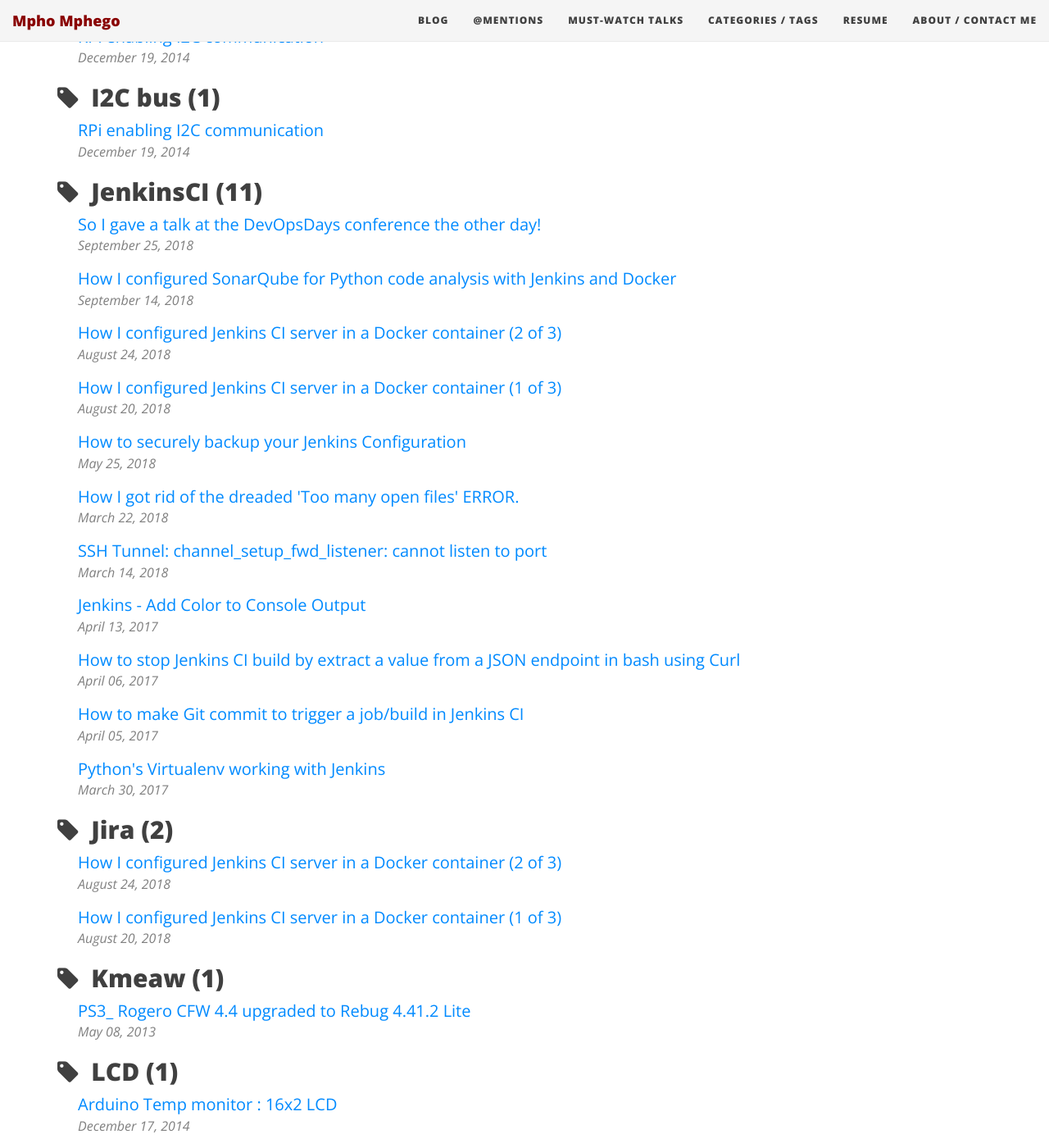
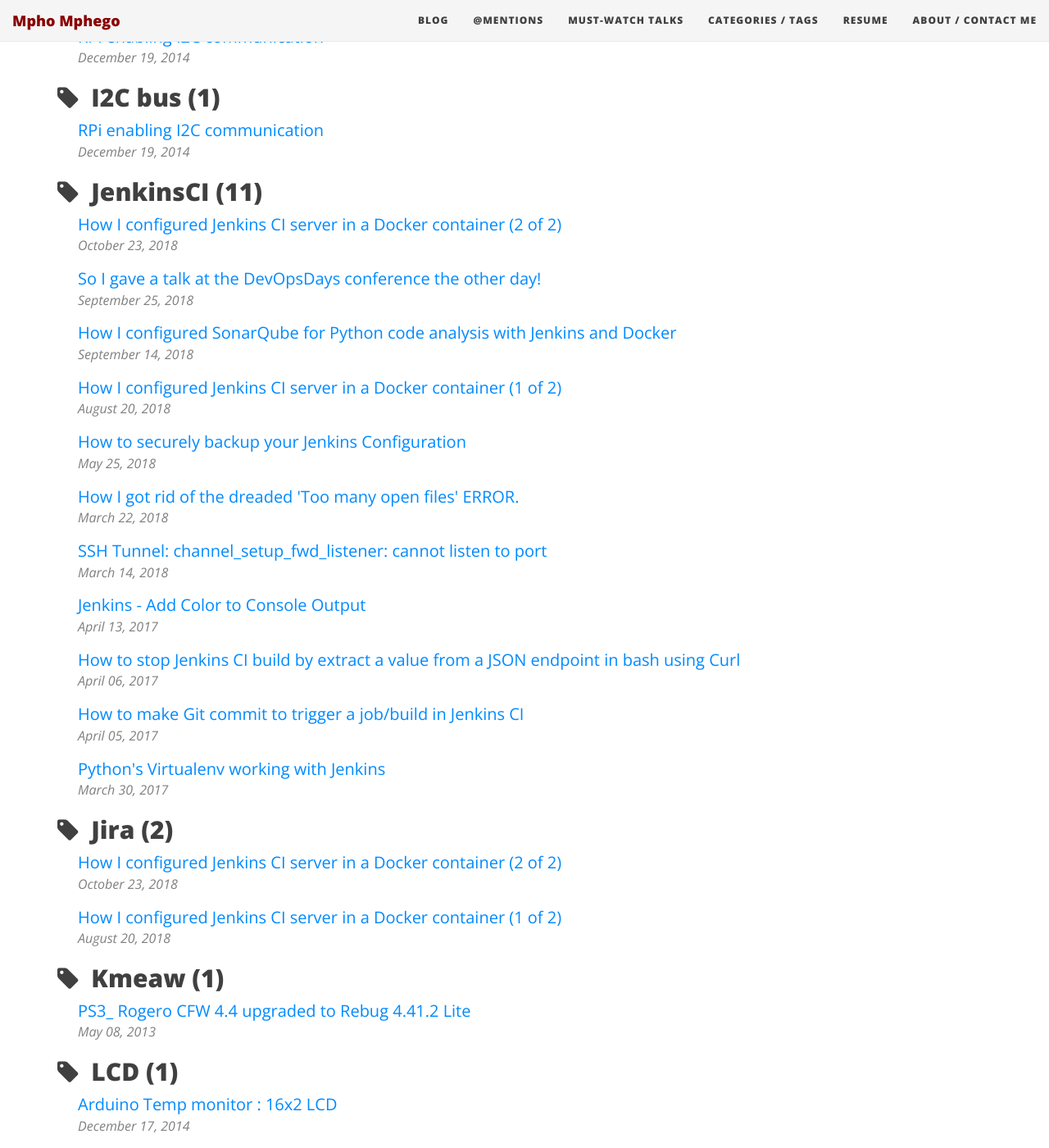
Before and after one commit to mmphego/mmphego.github.io, a Jekyll site: the page built from tags.html, in a window 1280 px wide and 1400 px high, scrolled down 5457 px. Shown: the whole window at 82% size. Built offline with Jekyll 4.4.1, drawn with Linux system fonts in a browser that asks for light colours; nearby versions of some CDN libraries; some of the changed text lies outside the part shown.

Commit message:
Date change

```diff
--- a/_posts/2018-08-20-How-I-configured-JenkinsCI-server-in-a-Docker-container.md
+++ b/_posts/2018-08-20-How-I-configured-JenkinsCI-server-in-a-Docker-container.md
@@ -1,6 +1,6 @@
 ---
 layout: post
-title: "How I configured Jenkins CI server in a Docker container (1 of 3)"
+title: "How I configured Jenkins CI server in a Docker container (1 of 2)"
 date: 2018-08-20 10:15:20.000000000 +02:00
 tags:
 - Python
--- a/_posts/2018-08-28-How-I-configured-JenkinsCI-server-in-a-Docker-container-2.md
+++ b/_posts/2018-10-23-How-I-configured-JenkinsCI-server-in-a-Docker-container-2.md
@@ -1,7 +1,7 @@
 ---
 layout: post
-title: "How I configured Jenkins CI server in a Docker container (2 of 3)"
-date: 2018-08-24 17:15:20.000000000 +02:00
+title: "How I configured Jenkins CI server in a Docker container (2 of 2)"
+date: 2018-10-23 17:15:20.000000000 +02:00
 tags:
 - Python
 - JenkinsCI
```
